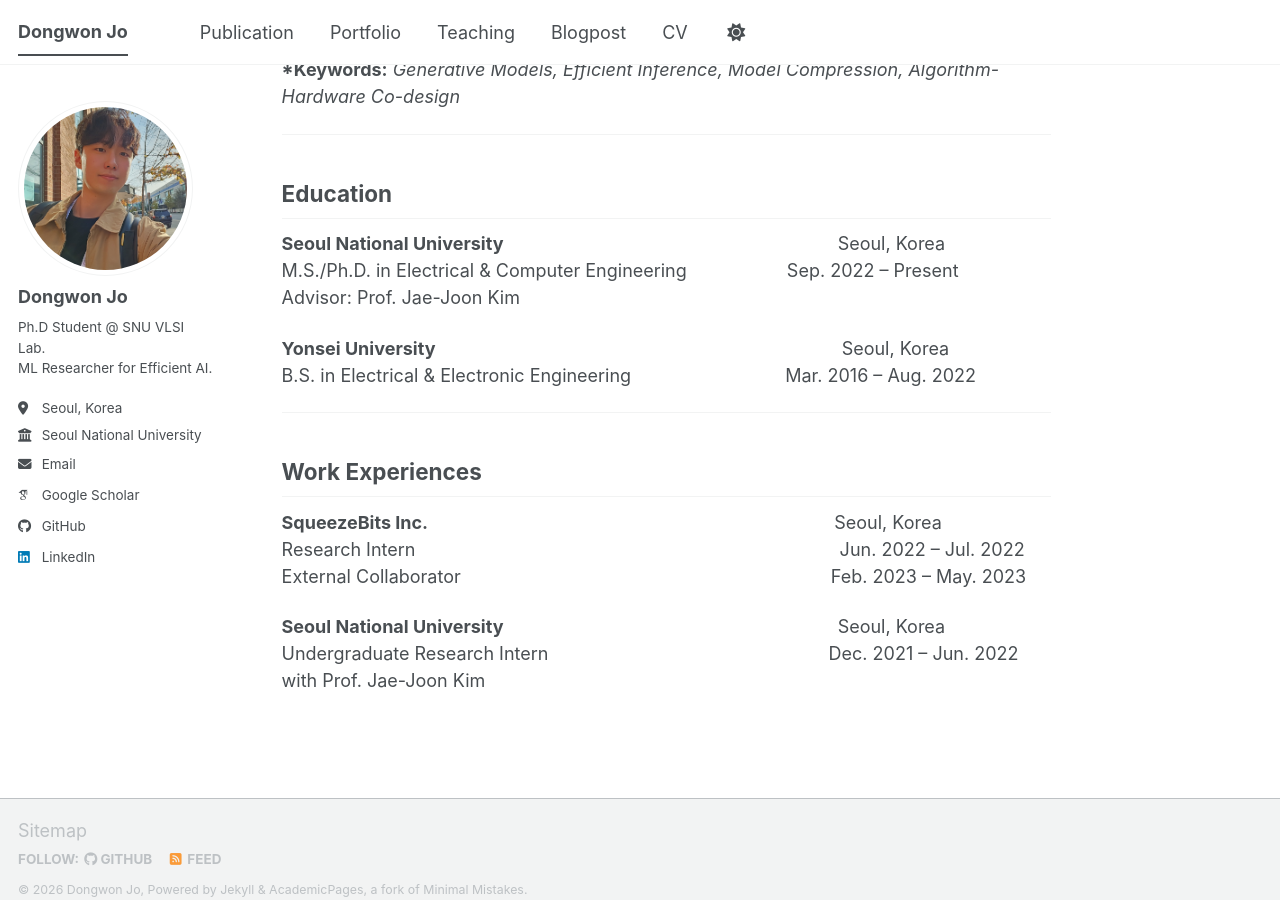
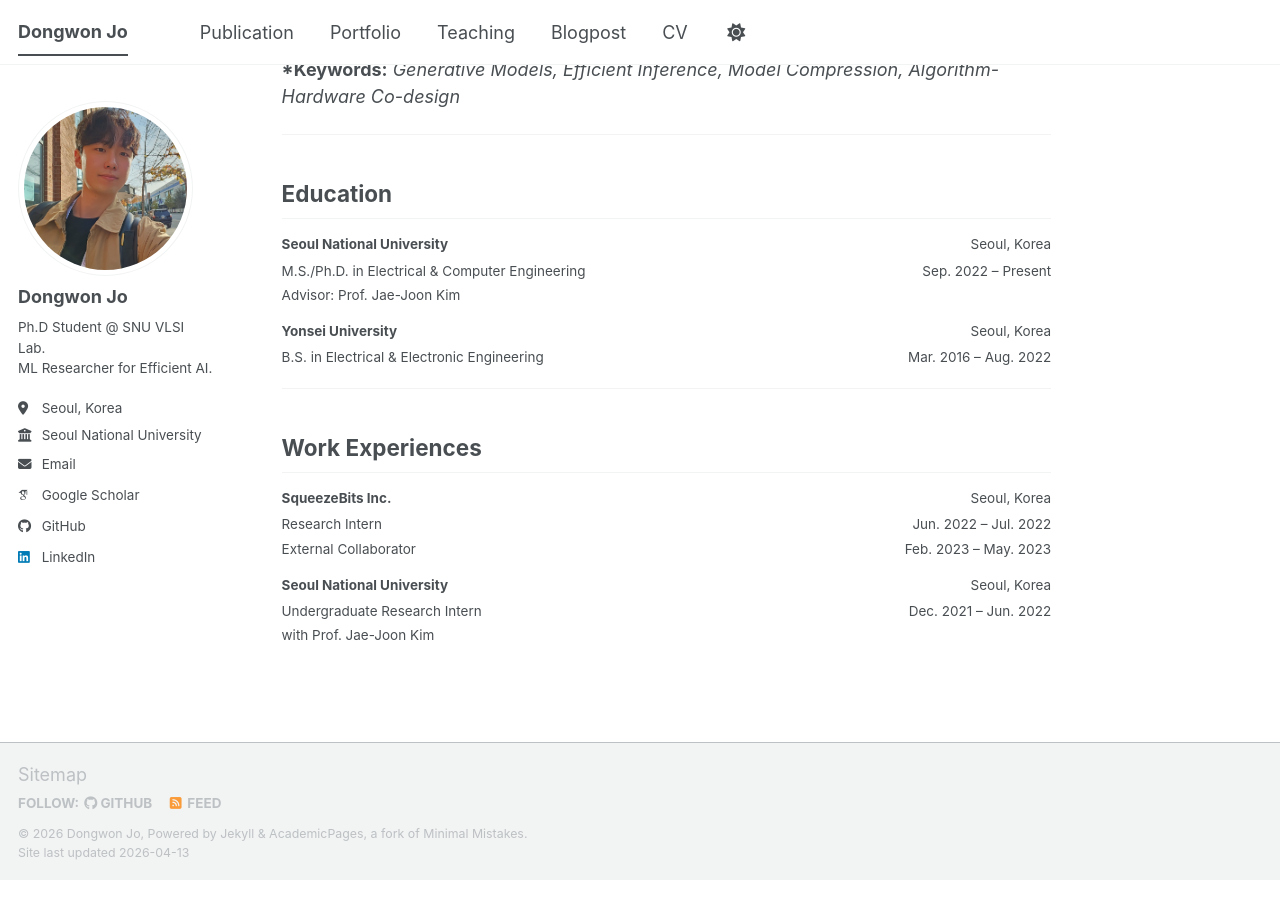
Before and after one commit to dongwonjo/dongwonjo.github.io, a Jekyll site: the page built from _pages/about.md, in a window 1280 px wide and 900 px high, scrolled down 787 px. Built offline with Jekyll 4.4.1, drawn with Linux system fonts in a browser that asks for light colours; some web fonts are replaced; a script bundle is joined from its source files by our own code; library files that are not in the unit come from our copies.

Commit message:
Update about.md

```diff
--- a/_pages/about.md
+++ b/_pages/about.md
@@ -27,21 +27,54 @@
 
 ## Education
 
-**Seoul National University** &emsp;&emsp;&emsp;&emsp;&emsp;&emsp;&emsp;&emsp;&emsp;&emsp;&emsp;&emsp;&emsp;&emsp;&emsp;&emsp;&emsp;&emsp; Seoul, Korea
-M.S./Ph.D. in Electrical & Computer Engineering &emsp;&emsp;&emsp;&emsp;&emsp; Sep. 2022 – Present
-Advisor: Prof. Jae-Joon Kim
-
-**Yonsei University** &emsp;&emsp;&emsp;&emsp;&emsp;&emsp;&emsp;&emsp;&emsp;&emsp;&emsp;&emsp;&emsp;&emsp;&emsp;&emsp;&emsp;&emsp;&emsp;&emsp;&emsp;&emsp; Seoul, Korea
-B.S. in Electrical & Electronic Engineering &emsp;&emsp;&emsp;&emsp;&emsp;&emsp;&emsp;&emsp; Mar. 2016 – Aug. 2022
+<table style="width:100%; border:none; border-collapse:collapse;">
+  <tr style="border:none;">
+    <td style="border:none; padding: 4px 0;"><strong>Seoul National University</strong></td>
+    <td style="border:none; padding: 4px 0; text-align:right;">Seoul, Korea</td>
+  </tr>
+  <tr style="border:none;">
+    <td style="border:none; padding: 2px 0;">M.S./Ph.D. in Electrical &amp; Computer Engineering</td>
+    <td style="border:none; padding: 2px 0; text-align:right;">Sep. 2022 – Present</td>
+  </tr>
+  <tr style="border:none;">
+    <td style="border:none; padding: 2px 0 12px 0;" colspan="2">Advisor: Prof. Jae-Joon Kim</td>
+  </tr>
+  <tr style="border:none;">
+    <td style="border:none; padding: 4px 0;"><strong>Yonsei University</strong></td>
+    <td style="border:none; padding: 4px 0; text-align:right;">Seoul, Korea</td>
+  </tr>
+  <tr style="border:none;">
+    <td style="border:none; padding: 2px 0;">B.S. in Electrical &amp; Electronic Engineering</td>
+    <td style="border:none; padding: 2px 0; text-align:right;">Mar. 2016 – Aug. 2022</td>
+  </tr>
+</table>
 
 ---
 
 ## Work Experiences
 
-**SqueezeBits Inc.** &emsp;&emsp;&emsp;&emsp;&emsp;&emsp;&emsp;&emsp;&emsp;&emsp;&emsp;&emsp;&emsp;&emsp;&emsp;&emsp;&emsp;&emsp;&emsp;&emsp;&emsp;&emsp; Seoul, Korea
-Research Intern &emsp;&emsp;&emsp;&emsp;&emsp;&emsp;&emsp;&emsp;&emsp;&emsp;&emsp;&emsp;&emsp;&emsp;&emsp;&emsp;&emsp;&emsp;&emsp;&emsp;&emsp;&emsp;&emsp; Jun. 2022 – Jul. 2022
-External Collaborator &emsp;&emsp;&emsp;&emsp;&emsp;&emsp;&emsp;&emsp;&emsp;&emsp;&emsp;&emsp;&emsp;&emsp;&emsp;&emsp;&emsp;&emsp;&emsp;&emsp; Feb. 2023 – May. 2023
-
-**Seoul National University** &emsp;&emsp;&emsp;&emsp;&emsp;&emsp;&emsp;&emsp;&emsp;&emsp;&emsp;&emsp;&emsp;&emsp;&emsp;&emsp;&emsp;&emsp; Seoul, Korea
-Undergraduate Research Intern &emsp;&emsp;&emsp;&emsp;&emsp;&emsp;&emsp;&emsp;&emsp;&emsp;&emsp;&emsp;&emsp;&emsp;&emsp; Dec. 2021 – Jun. 2022
-with Prof. Jae-Joon Kim
+<table style="width:100%; border:none; border-collapse:collapse;">
+  <tr style="border:none;">
+    <td style="border:none; padding: 4px 0;"><strong>SqueezeBits Inc.</strong></td>
+    <td style="border:none; padding: 4px 0; text-align:right;">Seoul, Korea</td>
+  </tr>
+  <tr style="border:none;">
+    <td style="border:none; padding: 2px 0;">Research Intern</td>
+    <td style="border:none; padding: 2px 0; text-align:right;">Jun. 2022 – Jul. 2022</td>
+  </tr>
+  <tr style="border:none;">
+    <td style="border:none; padding: 2px 0 12px 0;">External Collaborator</td>
+    <td style="border:none; padding: 2px 0 12px 0; text-align:right;">Feb. 2023 – May. 2023</td>
+  </tr>
+  <tr style="border:none;">
+    <td style="border:none; padding: 4px 0;"><strong>Seoul National University</strong></td>
+    <td style="border:none; padding: 4px 0; text-align:right;">Seoul, Korea</td>
+  </tr>
+  <tr style="border:none;">
+    <td style="border:none; padding: 2px 0;">Undergraduate Research Intern</td>
+    <td style="border:none; padding: 2px 0; text-align:right;">Dec. 2021 – Jun. 2022</td>
+  </tr>
+  <tr style="border:none;">
+    <td style="border:none; padding: 2px 0;" colspan="2">with Prof. Jae-Joon Kim</td>
+  </tr>
+</table>
```
